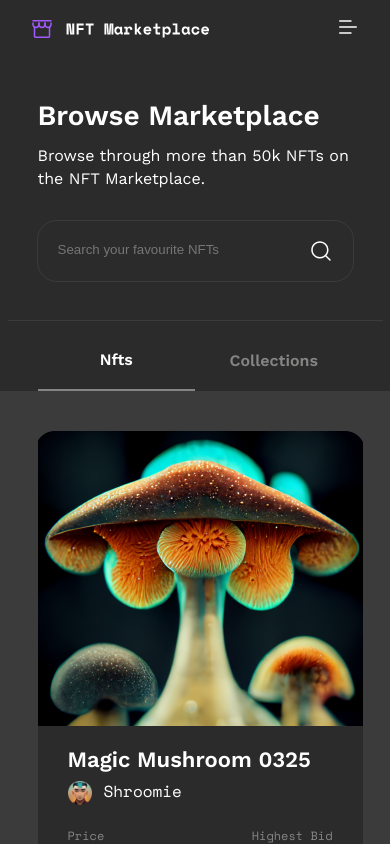
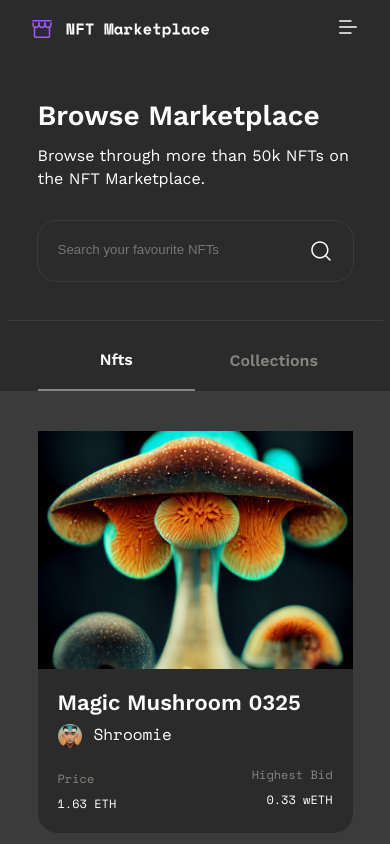
Before and after one commit to FeridQarayev/nft_market_fullstack, a React (Create React App) app in the folder client/: page / in a window 390 px wide. Shown: the top 844 px of the page. Built offline with nearby package versions, Linux system fonts and the light colour scheme.

Commit message:
nft add responsive tel

```diff
--- a/client/src/components/nft/nft.scss
+++ b/client/src/components/nft/nft.scss
@@ -233,3 +233,32 @@
     }
   }
 }
+@media screen and (max-width: 835px) {
+  .nft {
+    min-width: 315px;
+    height: 402px;
+    &__img {
+      img {
+        height: 238px;
+        min-width: 315px;
+      }
+    }
+    &__body {
+      padding: 20px 20px 25px;
+      &__info {
+        &__price {
+          height: 34px;
+          &__price {
+            font-size: 12px;
+          }
+        }
+        &__highest {
+          height: 34px;
+          &__price {
+            font-size: 12px;
+          }
+        }
+      }
+    }
+  }
+}
```
